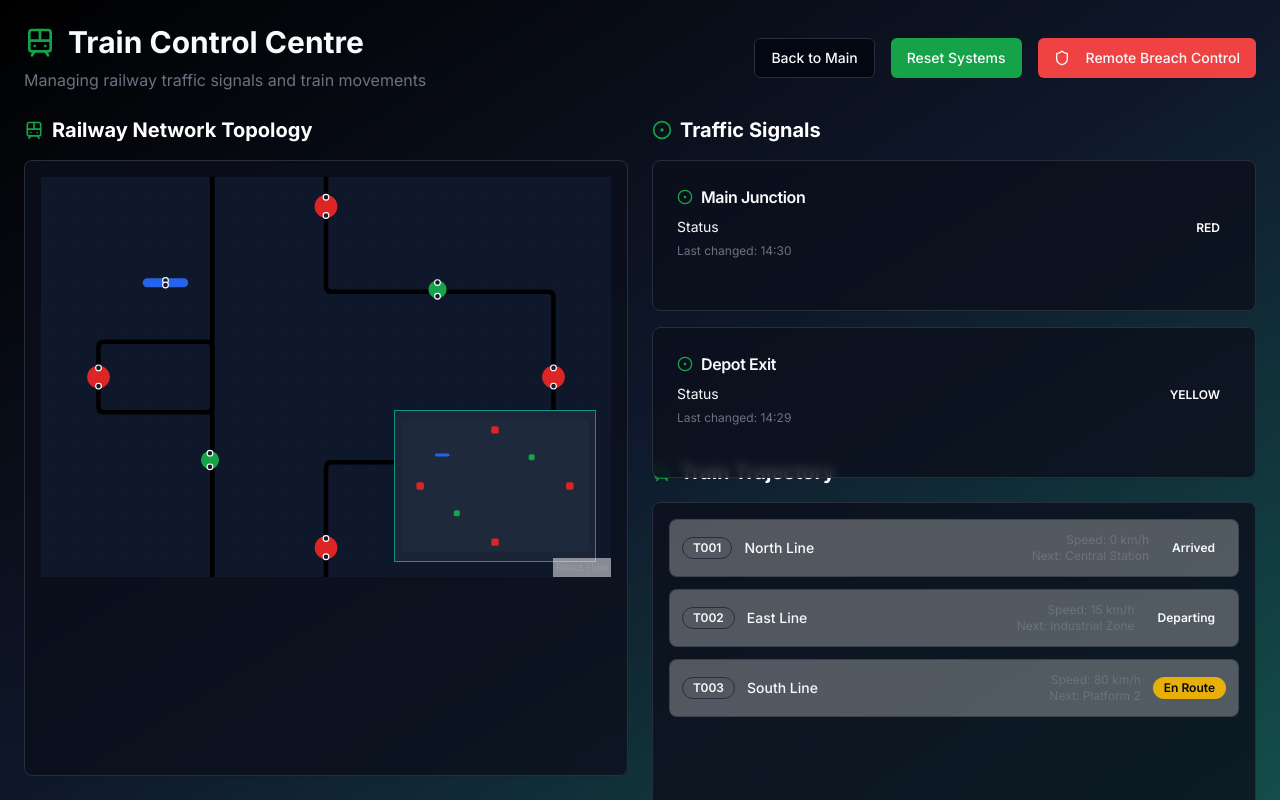
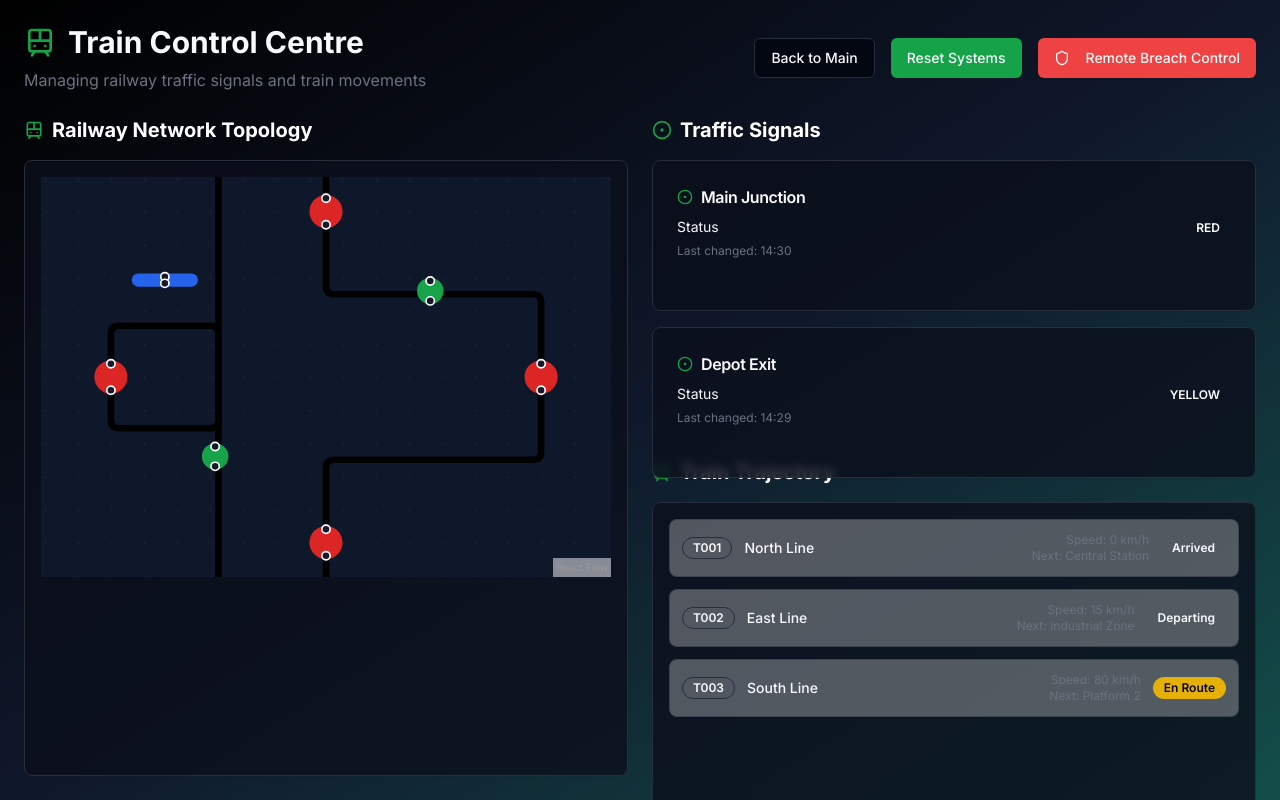
Before and after one commit to AshPV24/grid-guardian-scada-dash, a React (Vite) app: page /train-control in a window 1280 px wide. Built offline with nearby package versions, Linux system fonts and the light colour scheme.

Commit message:
Fix train control topology
Remove react flow minimap and adjust topology to keep lines in frame.

```diff
--- a/src/components/TrainTopology.tsx
+++ b/src/components/TrainTopology.tsx
@@ -31,11 +31,11 @@ interface TrainTopologyProps {
 
 const TrainTopology = ({ trafficLights, trains }: TrainTopologyProps) => {
   const initialNodes: Node[] = useMemo(() => [
-    // Stations (Red dots)
+    // Stations (Red dots) - Adjusted positions to fit in frame
     {
       id: 'station-1',
       type: 'default',
-      position: { x: 300, y: 50 },
+      position: { x: 250, y: 80 },
       data: { label: '' },
       style: {
         background: '#dc2626',
@@ -49,7 +49,7 @@ const TrainTopology = ({ trafficLights, trains }: TrainTopologyProps) => {
     {
       id: 'station-2',
       type: 'default',
-      position: { x: 500, y: 200 },
+      position: { x: 380, y: 180 },
       data: { label: '' },
       style: {
         background: '#dc2626',
@@ -63,7 +63,7 @@ const TrainTopology = ({ trafficLights, trains }: TrainTopologyProps) => {
     {
       id: 'station-3',
       type: 'default',
-      position: { x: 300, y: 350 },
+      position: { x: 250, y: 280 },
       data: { label: '' },
       style: {
         background: '#dc2626',
@@ -77,7 +77,7 @@ const TrainTopology = ({ trafficLights, trains }: TrainTopologyProps) => {
     {
       id: 'station-4',
       type: 'default',
-      position: { x: 100, y: 200 },
+      position: { x: 120, y: 180 },
       data: { label: '' },
       style: {
         background: '#dc2626',
@@ -92,7 +92,7 @@ const TrainTopology = ({ trafficLights, trains }: TrainTopologyProps) => {
     {
       id: 'traffic-1',
       type: 'default',
-      position: { x: 400, y: 125 },
+      position: { x: 315, y: 130 },
       data: { label: '' },
       style: {
         background: '#16a34a',
@@ -106,7 +106,7 @@ const TrainTopology = ({ trafficLights, trains }: TrainTopologyProps) => {
     {
       id: 'traffic-2',
       type: 'default',
-      position: { x: 200, y: 275 },
+      position: { x: 185, y: 230 },
       data: { label: '' },
       style: {
         background: '#16a34a',
@@ -187,13 +187,6 @@ const TrainTopology = ({ trafficLights, trains }: TrainTopologyProps) => {
         zoomOnDoubleClick={false}
       >
         <Background variant={BackgroundVariant.Dots} gap={20} size={1} color="#1e293b" />
-        <MiniMap
-          style={{
-            backgroundColor: '#1e293b',
-            border: '1px solid #0d9488'
-          }}
-          maskColor="rgba(0, 0, 0, 0.1)"
-        />
       </ReactFlow>
     </div>
   );
@@ -211,19 +204,19 @@ function getTrafficLightColor(status: string): string {
 function getTrainPosition(trains: any[]): { x: number; y: number } {
   const movingTrain = trains.find(t => t.status === 'En Route');
   if (movingTrain) {
-    // Move train along circular track based on time
+    // Move train along circular track based on time - adjusted for new coordinates
     const time = Date.now() / 2000; // Slow down animation
     const angle = (time % (2 * Math.PI));
-    const centerX = 300;
-    const centerY = 200;
-    const radius = 150;
+    const centerX = 250;
+    const centerY = 180;
+    const radius = 100;
 
     return {
       x: centerX + Math.cos(angle) * radius - 20,
       y: centerY + Math.sin(angle) * radius - 4
     };
   }
-  return { x: 350, y: 125 }; // Default position between stations
+  return { x: 280, y: 140 }; // Default position between stations
 }
 
 export default TrainTopology;
```
